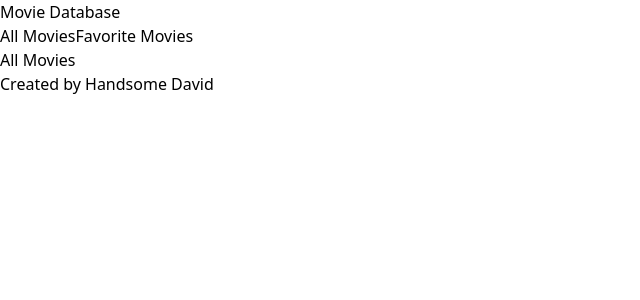
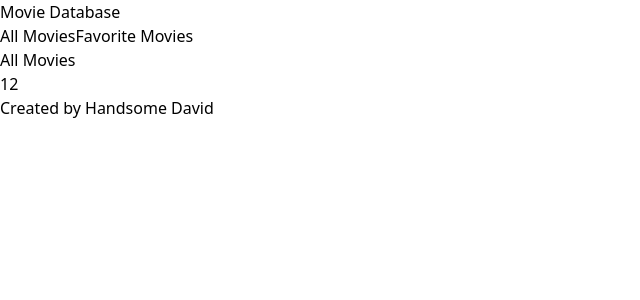
Before and after one commit to fcbvttn123/react-movie-db, a React (Vite) app: page / in a window 1280 px wide. Shown: the top 300 px of the page, without its empty margins (0-640 px from the left). Built offline with nearby package versions, Linux system fonts and the light colour scheme.

Commit message:
Set up route for MovieDetail

```diff
--- a/src/App.jsx
+++ b/src/App.jsx
@@ -1,4 +1,3 @@
-import { useState } from 'react'
 import './App.css'
 import { BrowserRouter, Route, Routes } from 'react-router-dom'
 import {Header} from "./components/Header"
@@ -6,6 +5,7 @@ import {Footer} from "./components/Footer"
 import {HomePage} from "./components/HomePage"
 import {AllMovies} from "./pages/AllMovies"
 import {FavoriteMovies} from "./pages/FavoriteMovies"
+import {MovieDetail} from "./pages/MovieDetail"
 
 function App() {
     return (
@@ -16,8 +16,9 @@ function App() {
                 <Routes>
                     <Route path='/' element={<HomePage />}>
                         <Route index element={<AllMovies />}/>
-                        <Route path='/favoriteMovies' element={<FavoriteMovies />}/>
+                        <Route path='favoriteMovies' element={<FavoriteMovies />}/>
                     </Route>
+                    <Route path='/:id' element={<MovieDetail />}/>
                 </Routes>
             </BrowserRouter>
 
--- a/src/components/HomePage.jsx
+++ b/src/components/HomePage.jsx
@@ -7,7 +7,9 @@ export function HomePage() {
                 <NavLink to={"."} className={(obj) => obj.isActive ? "underline" : ""}>All Movies</NavLink>
                 <NavLink to={"/favoriteMovies"} className={(obj) => obj.isActive ? "underline" : ""}>Favorite Movies</NavLink>
             </nav>
-            <Outlet />
+            <div>
+                <Outlet />
+            </div>
         </div>
     )
 }
--- a/src/pages/AllMovies.jsx
+++ b/src/pages/AllMovies.jsx
@@ -1,5 +1,16 @@
+import { Link, useLocation } from "react-router-dom";
+
 export function AllMovies() {
+    const location = useLocation()
     return (
-        <h1>All Movies</h1>
+        <>
+            <h1>All Movies</h1>
+            <button>
+                <Link state={{prevPath: location.pathname}} to={"/1"}>1</Link>
+            </button>
+            <button>
+                <Link state={{prevPath: location.pathname}} to={"/2"}>2</Link>
+            </button>
+        </>
     )
 }
--- a/src/pages/FavoriteMovies.jsx
+++ b/src/pages/FavoriteMovies.jsx
@@ -1,5 +1,16 @@
+import { Link, useLocation } from "react-router-dom";
+
 export function FavoriteMovies() {
+    const location = useLocation()
     return (
-        <h1>Favorite Movies</h1>
+        <>
+            <h1>Favorite Movies</h1>
+            <button>
+                <Link state={{prevPath: location.pathname}} to={"/1"}>1</Link>
+            </button>
+            <button>
+                <Link state={{prevPath: location.pathname}} to={"/2"}>2</Link>
+            </button>
+        </>
     )
 }
--- a/src/pages/MovieDetail.jsx
+++ b/src/pages/MovieDetail.jsx
@@ -1,5 +1,14 @@
+import { useLocation, useParams, Link } from "react-router-dom"
+
 export function MovieDetail() {
+    const {id} = useParams()
+    const location = useLocation()
     return (
-        <h1>Movie Details</h1>
+        <div>
+            <h1>Movie Details: {id}</h1>
+            <button>
+                <Link className="underline" to={location.state.prevPath}>Back</Link>
+            </button>
+        </div>
     )
 }
```
Also changed, not shown: plan.txt.
